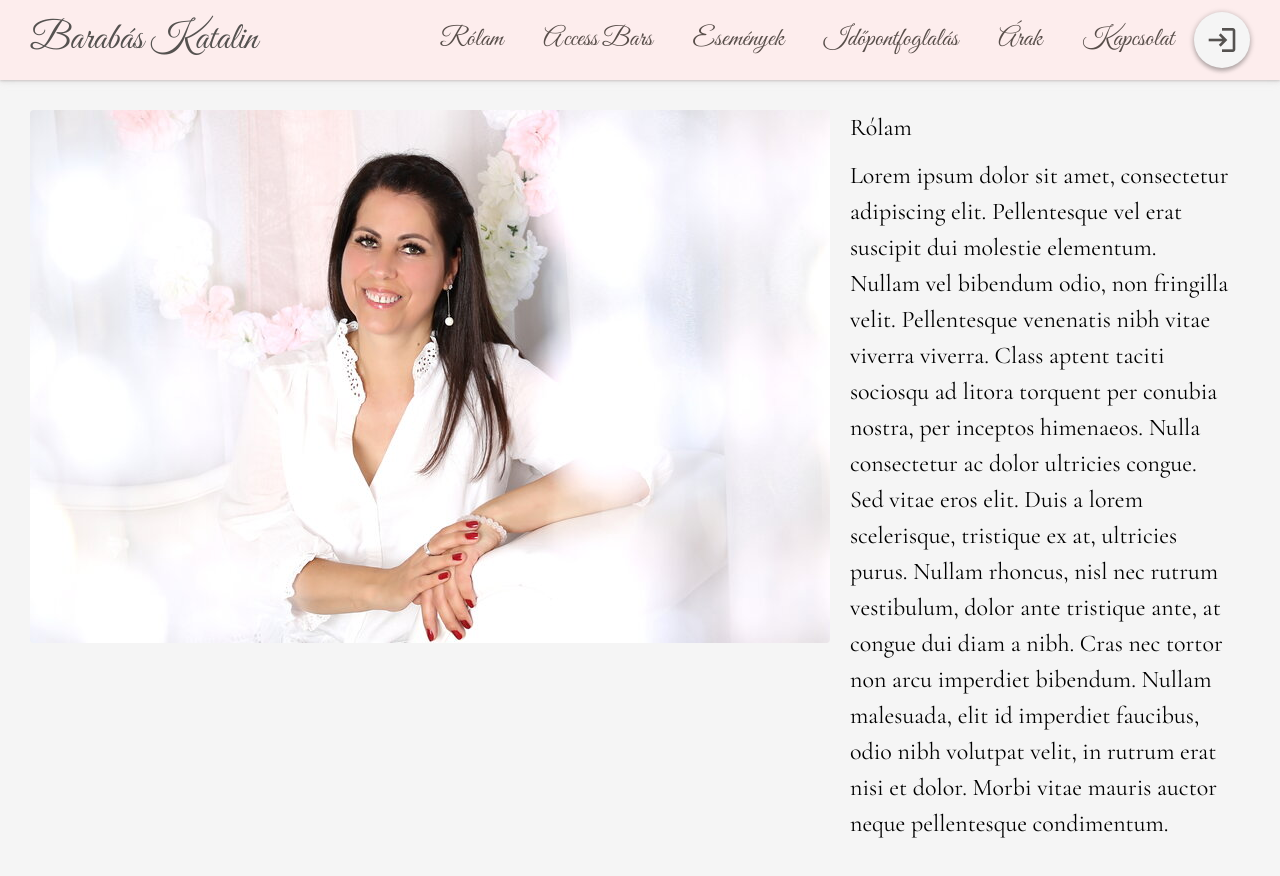
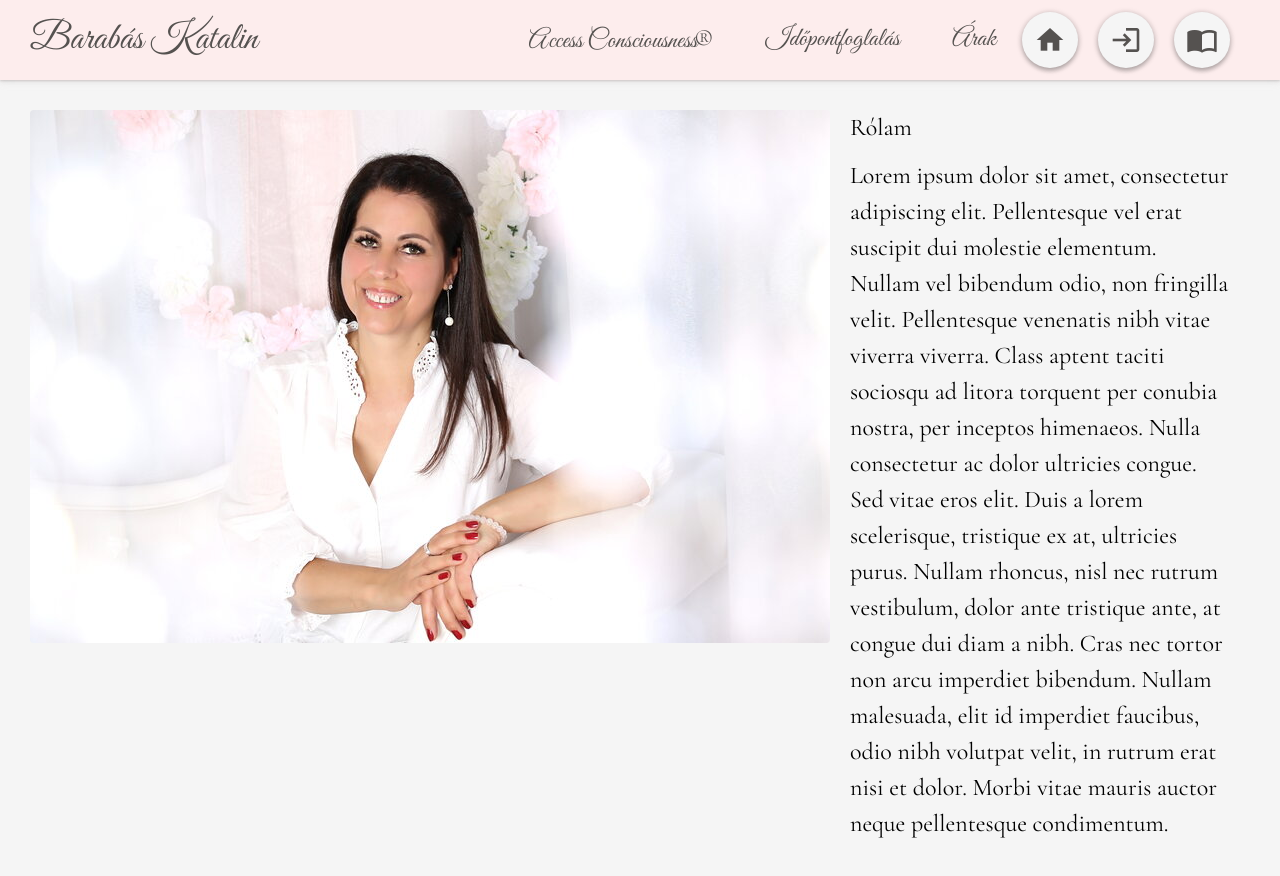
Before and after one commit to tizenkethur/barabasKati, an Angular app in the folder frontend/: page / in a window 1280 px wide. Shown: the top 876 px of the page. Built offline with nearby package versions, Linux system fonts and the light colour scheme; a web font is replaced by a local one.

Commit message:
header style modified using mat-menu

```diff
--- a/frontend/src/app/shared/header/header.component.html
+++ b/frontend/src/app/shared/header/header.component.html
@@ -5,22 +5,61 @@
     </div>
     <nav>
       <div id="links">
-        <a>Rólam</a>
-        <a href="">Access Bars</a>
-        <a href="">Események</a>
-        <a href="">Időpontfoglalás</a>
-        <a href="">Árak</a>
-        <a href="">Kapcsolat</a>
+        <button class='menu' mat-button [matMenuTriggerFor]="accessMenu">
+          <span>
+
+            Access Consciousness
+          </span>
+          <span id='trademark'>®</span>
+        </button>
+        <mat-menu #accessMenu="matMenu" class="menu">
+          <button mat-menu-item class="mat-menu-item">
+              Access Bars®
+            </button>
+          <button mat-menu-item class='menu-item'>Hogyan segít?</button>
+        </mat-menu>
+        <button class='menu' mat-button [matMenuTriggerFor]="dates">Időpontfoglalás</button>
+        <mat-menu #dates="matMenu" class="menu">
+          <button mat-menu-item class="mat-menu-item">
+              Események
+            </button>
+          <button mat-menu-item class='menu-item'>Kezelés</button>
+        </mat-menu>
+        <button class='menu' mat-button [matMenuTriggerFor]="price">Árak</button>
+        <mat-menu #price="matMenu" class="menu">
+          <button mat-menu-item class="mat-menu-item">
+              Felnőtt kezelések
+            </button>
+          <button mat-menu-item class='menu-item'>Gyermek kezelések</button>
+        </mat-menu>
       </div>
       <div id="button-holder">
         <button
           class="material-symbols-outlined"
           mat-fab
-          routerLink="/login"
+          routerLink="/"
           color="currentColor"
           aria-label="Button with a login icon"
         >
+          <mat-icon>home</mat-icon>
+        </button>
+        <button
+          class="material-symbols-outlined"
+          mat-fab
+          routerLink="/login"
+          color="currentColor"
+          aria-label="Button with a home icon"
+        >
           <mat-icon>login</mat-icon>
+        </button>
+        <button
+          class="material-symbols-outlined"
+          mat-fab
+          routerLink="/"
+          color="currentColor"
+          aria-label="Button with a import contacts icon"
+        >
+          <mat-icon>import_contacts</mat-icon>
         </button>
       </div>
     </nav>
--- a/frontend/src/app/shared/header/header.component.scss
+++ b/frontend/src/app/shared/header/header.component.scss
@@ -39,16 +39,27 @@ header {
       justify-content: center;
       align-items: center;
 
+      .menu {
+        font-family: "Great Vibes", cursive;
+        font-size: 26px;
+        margin: 10px;
+
+        #trademark {
+          font-family: "Cormorant Garamond", serif;
+          margin-left: -8px;
+        }
+      }
+
       #button-holder {
         button {
           background-color: rgb(245, 245, 245);
           border: none;
-          border-radius: 50%;
           text-align: center;
           box-shadow: #584e4a;
           box-shadow: 0 1px 6px 0 rgba(0, 0, 0, 0.2),
-          0 2px 6px 0 rgba(0, 0, 0, 0.14), 0 4px 4px -1px rgba(0, 0, 0, 0.12);
+            0 2px 6px 0 rgba(0, 0, 0, 0.14), 0 4px 4px -1px rgba(0, 0, 0, 0.12);
           cursor: pointer;
+          margin-right: 20px;
 
           .material-symbols-outlined {
             font-variation-settings: "FILL" 0, "wght" 400, "GRAD" 0, "opsz" 48;
@@ -68,46 +79,6 @@ header {
       a {
         font-size: 26px;
         color: $brown;
-        position: relative;
-        text-decoration: none;
-        padding-bottom: 8px;
-        margin: 20px;
-
-        &:before,
-        &:after {
-          content: "";
-          position: absolute;
-          bottom: 2px;
-          left: 0;
-          right: 0;
-          height: 2px;
-          background-color: rgb(125, 80, 63);
-        }
-        &:before {
-          opacity: 0;
-          transform: translateY(-$distance);
-          transition: transform 0s $easeOutBack, opacity 0s;
-        }
-        &:after {
-          opacity: 0;
-          transform: translateY($distance/2);
-          transition: transform $duration $easeOutBack, opacity $duration;
-        }
-        &:hover,
-        &:focus {
-          &:before,
-          &:after {
-            opacity: 1;
-            transform: translateY(0);
-          }
-          &:before {
-            transition: transform $duration $easeOutBack, opacity $duration;
-          }
-          &:after {
-            transition: transform 0s $duration $easeOutBack,
-              opacity 0s $duration;
-          }
-        }
       }
     }
   }
--- a/frontend/src/app/shared/header/header.component.ts
+++ b/frontend/src/app/shared/header/header.component.ts
@@ -1,4 +1,5 @@
-import { Component} from '@angular/core';
+import { Component, QueryList, ViewChildren} from '@angular/core';
+import { MatMenuTrigger } from '@angular/material/menu';
 
 @Component({
   selector: 'app-header',
@@ -6,7 +7,4 @@ import { Component} from '@angular/core';
   styleUrls: ['./header.component.scss']
 })
 export class HeaderComponent {
-
-
-
 }
--- a/frontend/src/app/shared/shared.module.ts
+++ b/frontend/src/app/shared/shared.module.ts
@@ -8,6 +8,7 @@ import { MatFormFieldModule } from '@angular/material/form-field';
 import { MatInputModule } from '@angular/material/input';
 import { MatButtonModule } from '@angular/material/button';
 import { ReactiveFormsModule } from '@angular/forms';
+import { MatMenuModule } from '@angular/material/menu';
 
 @NgModule({
   declarations: [HeaderComponent],
@@ -20,6 +21,7 @@ import { ReactiveFormsModule } from '@angular/forms';
     MatInputModule,
     MatButtonModule,
     ReactiveFormsModule,
+    MatMenuModule
   ],
   exports: [
     CommonModule,
@@ -31,6 +33,7 @@ import { ReactiveFormsModule } from '@angular/forms';
     MatInputModule,
     MatButtonModule,
     ReactiveFormsModule,
+    MatMenuModule
   ],
 })
 export class SharedModule {}
--- a/frontend/src/styles.scss
+++ b/frontend/src/styles.scss
@@ -6,4 +6,14 @@
 body {
   margin: 0;
   background-color: rgb(245, 245, 245);
+
+  .mat-menu-panel.menu {
+    background-color: rgb(253, 237, 237);
+    // width: 200px;
+
+    .mat-menu-item {
+      font-family: "Cormorant Garamond", serif;
+      font-size: 18px;
+    }
+  }
 }
--- a/frontend/tsconfig.json
+++ b/frontend/tsconfig.json
@@ -5,6 +5,7 @@
     "baseUrl": "./",
     "outDir": "./dist/out-tsc",
     "forceConsistentCasingInFileNames": true,
+    "strictPropertyInitialization": false,
     "strict": true,
     "noImplicitOverride": true,
     "noPropertyAccessFromIndexSignature": true,
@@ -18,10 +19,7 @@
     "importHelpers": true,
     "target": "es2020",
     "module": "es2020",
-    "lib": [
-      "es2020",
-      "dom"
-    ]
+    "lib": ["es2020", "dom"]
   },
   "angularCompilerOptions": {
     "enableI18nLegacyMessageIdFormat": false,
```
